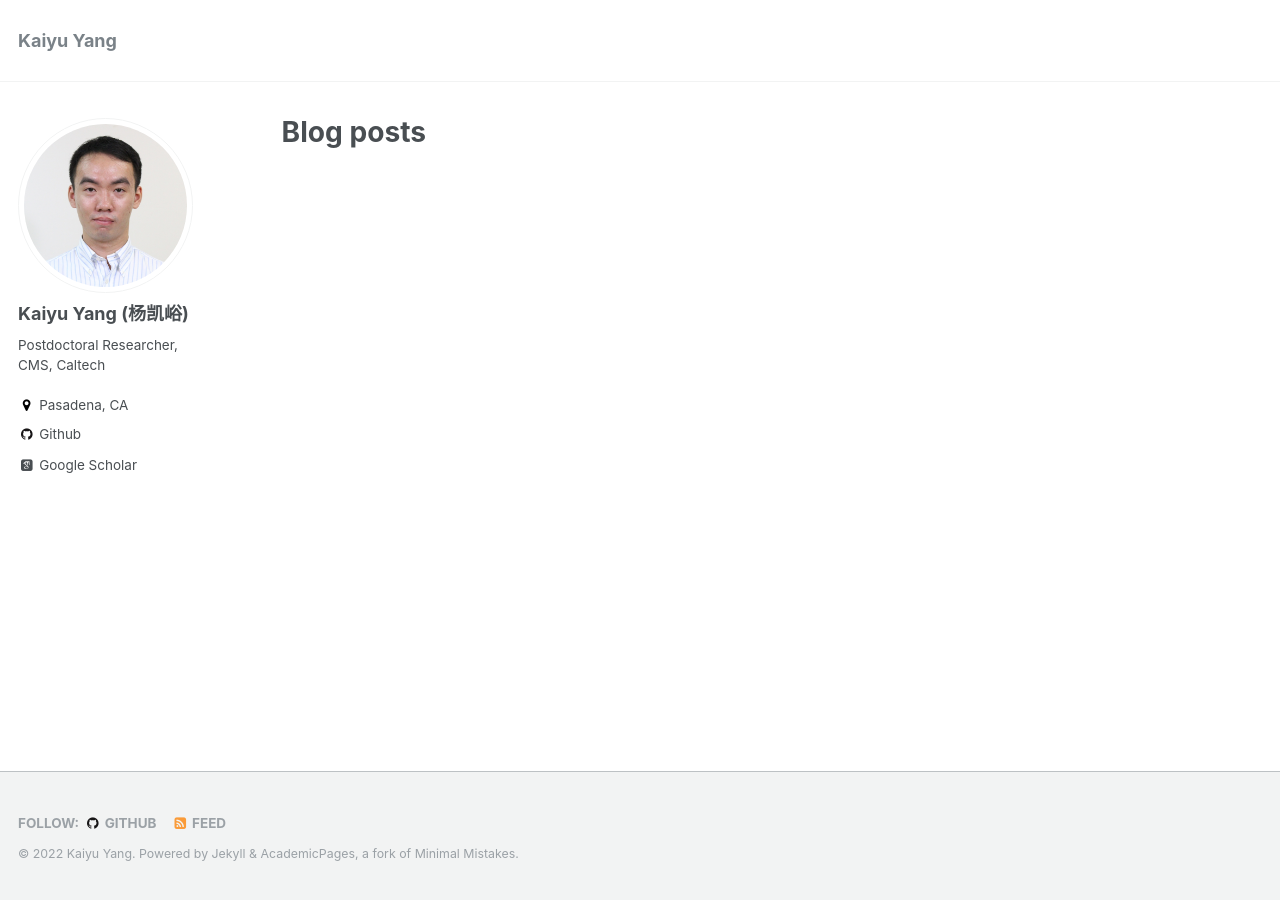
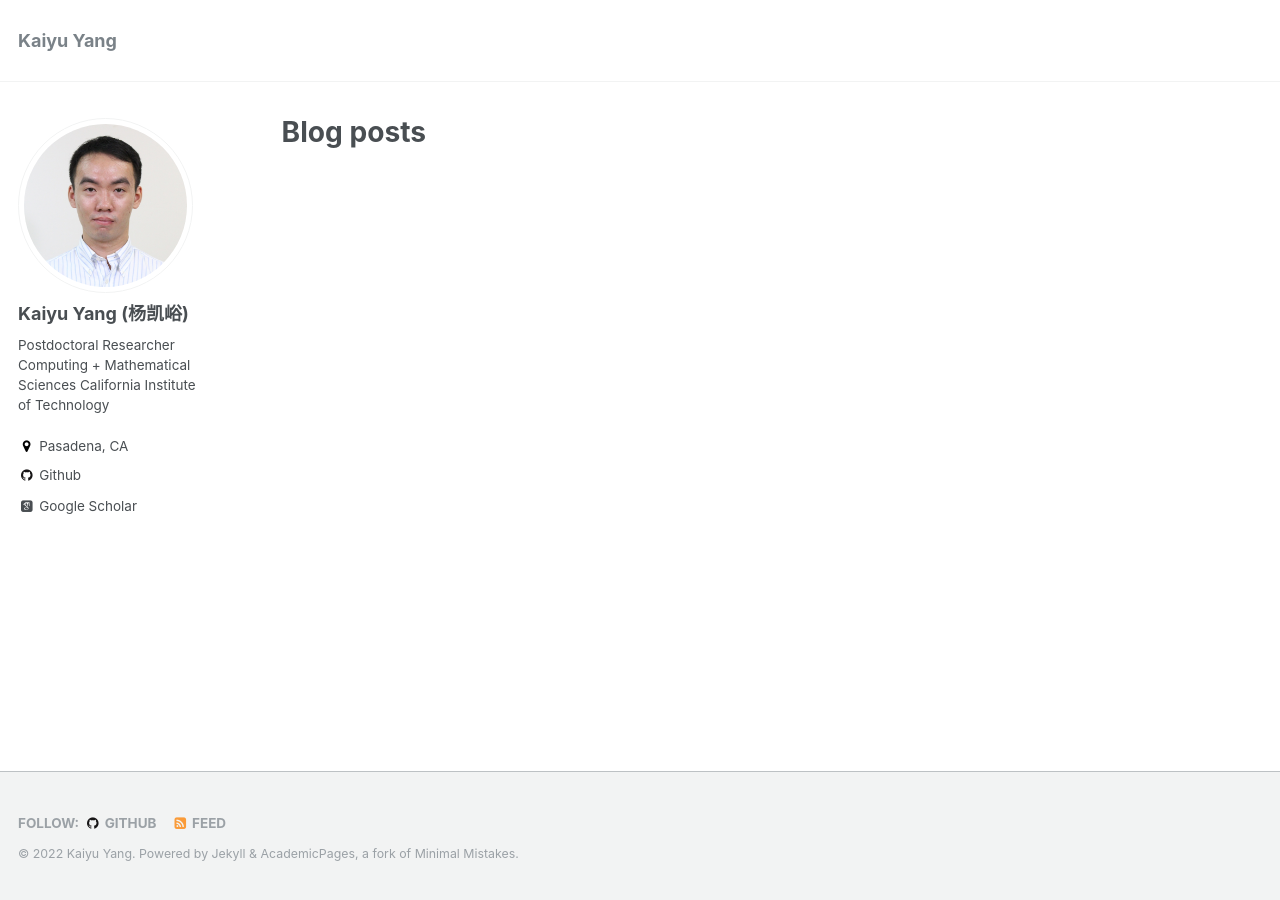
Before and after one commit to yangky11/yangky11.github.io, a Jekyll site: the page built from _pages/year-archive.html, in a window 1280 px wide. Built offline with Jekyll 4.4.1, drawn with Linux system fonts in a browser that asks for light colours; some web fonts are replaced.

Commit message:
Update _config.yml

```diff
--- a/_config.yml
+++ b/_config.yml
@@ -82,7 +82,7 @@ analytics:
 author:
   name             : "Kaiyu Yang (杨凯峪)"
   avatar           : "Kaiyu Yang.jpg"
-  bio              : "Postdoctoral Researcher, CMS, Caltech"
+  bio              : "Postdoctoral Researcher\n Computing + Mathematical Sciences\n California Institute of Technology"
   location         : "Pasadena, CA"
   employer         :
   googlescholar    : "https://scholar.google.com/citations?user=FciCu4EAAAAJ&hl=en"
```
